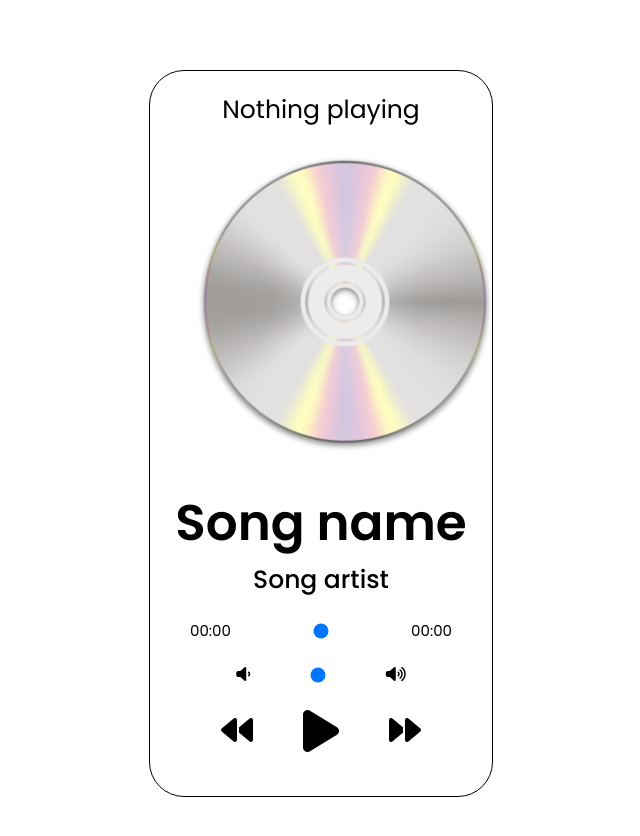
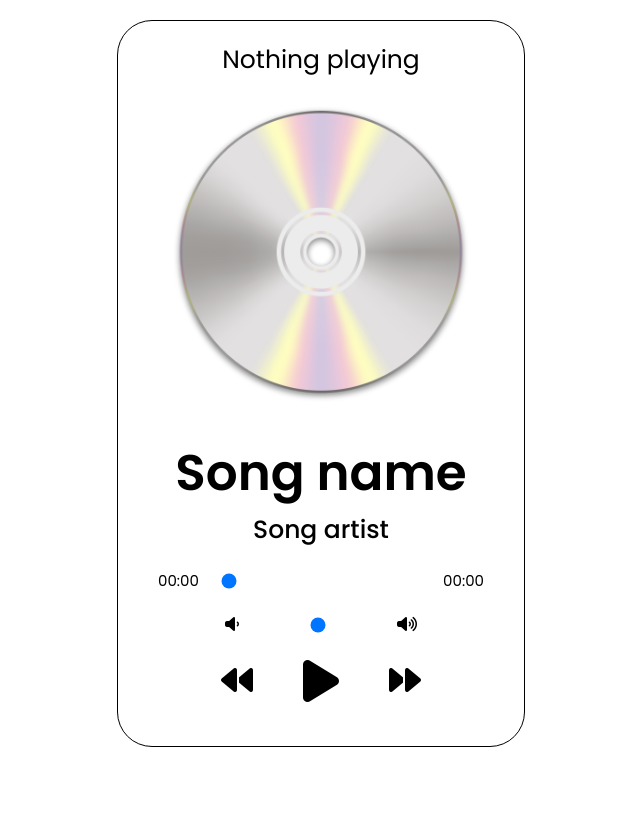
Before and after one commit to AMAARIDOR/music-player, a plain HTML site: page index.html in a window 1280 px wide. Shown: the whole page, without its empty margins (319-959 px from the left). After the commit the page ends 800 px from the top, so only its background shows below. Drawn offline with Linux system fonts and the light colour scheme.

Commit message:
basic css

```diff
--- a/index.html
+++ b/index.html
@@ -32,7 +32,13 @@
       <div class="controllers-container">
         <div class="sliders-and-time">
           <div class="current-time">00:00</div>
-          <input class="audio-slider" min="0" max="100" type="range" />
+          <input
+            class="audio-slider"
+            value="0"
+            min="0"
+            max="100"
+            type="range"
+          />
           <div class="total-duration">00:00</div>
         </div>
         <div class="volume-controller-sliders">
--- a/styles/style.scss
+++ b/styles/style.scss
@@ -21,11 +21,10 @@ $tertiary-font-weight: 600;
 }
 
 body {
-  width: 30%;
+  width: 35%;
   margin: 0 auto;
   text-align: center;
   font-family: $primary-font-family;
-  padding: 50px;
 }
 
 .audioplayer-container {
```
Also changed, not shown: styles/cssstyle.css, 1 other file.
